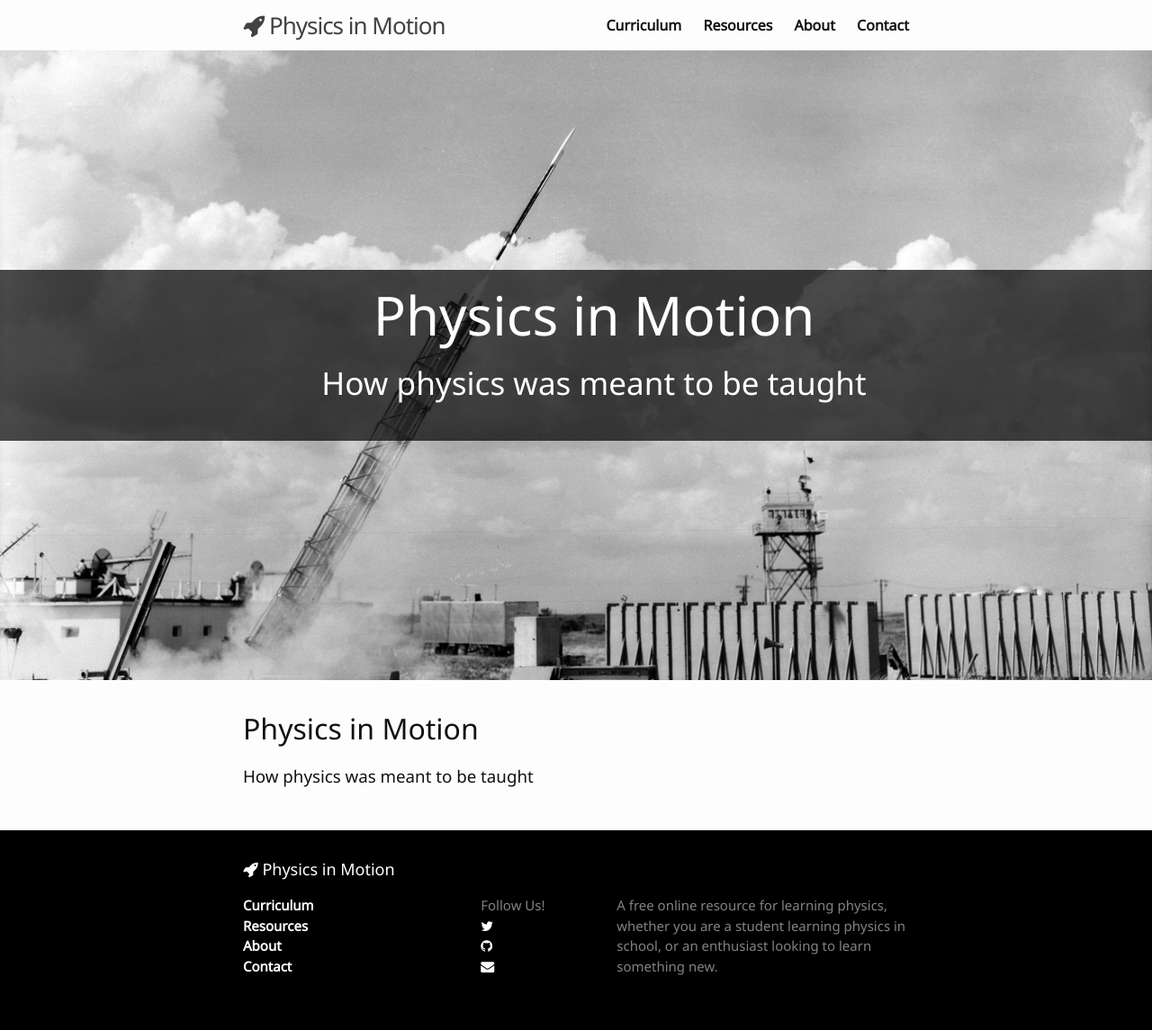
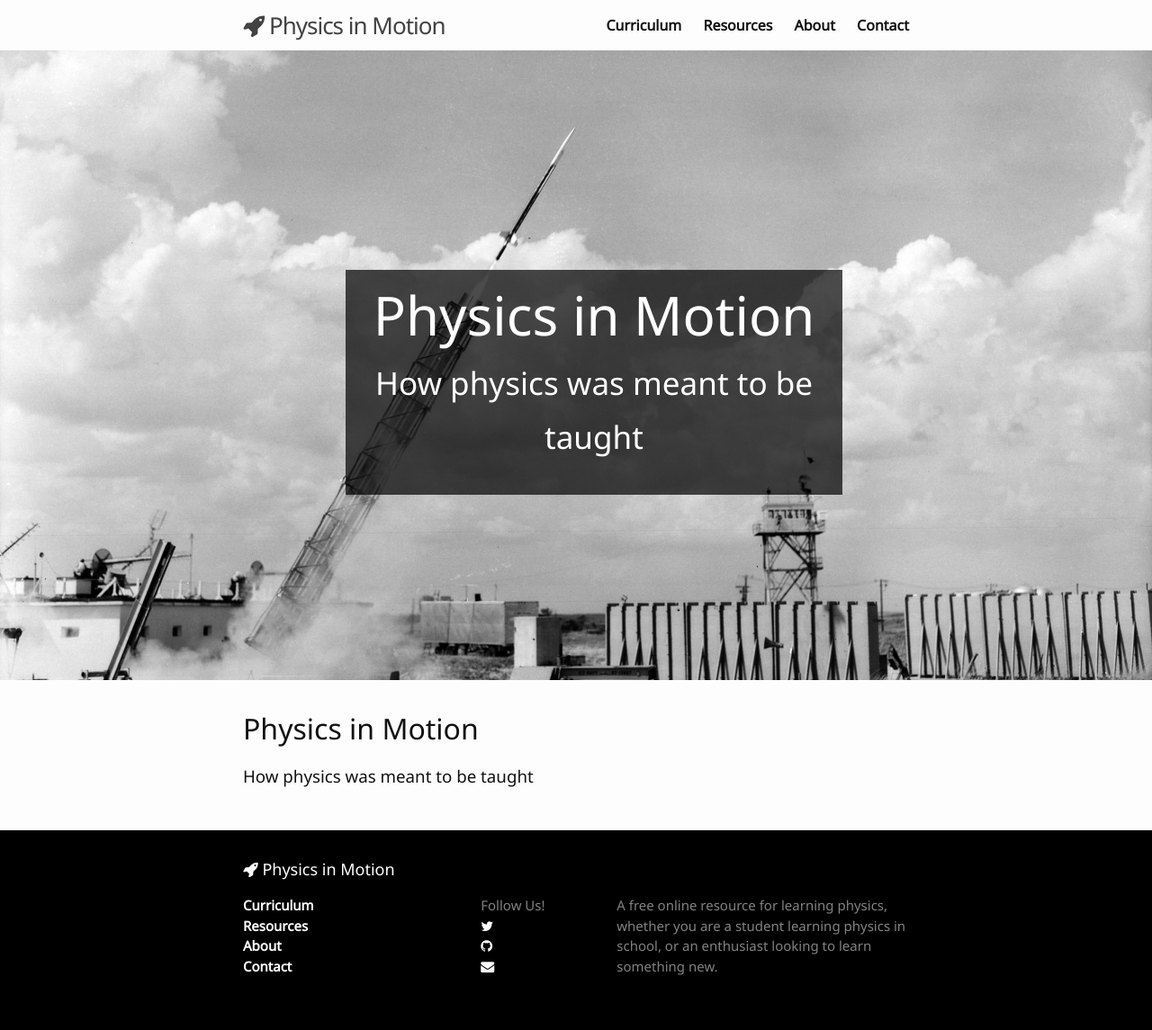
Before and after one commit to LeNPaul/physics-in-motion-old, a Jekyll site: the page built from index.html, in a window 1280 px wide. Shown: the whole page at 90% size. Built offline with Jekyll 4.4.1, drawn with Linux system fonts in a browser that asks for light colours; nearby versions of some CDN libraries.

Commit message:
Fix width of splash page text box

```diff
--- a/assets/css/_sass/_layout.scss
+++ b/assets/css/_sass/_layout.scss
@@ -182,7 +182,8 @@
 .splash-text {
   position: absolute;
   top: 300px;
-  width: 100%;
+  left: 30%;
+  width: 40%;
   margin: auto;
   font-weight: 100;
   font-size: 30px;
```
